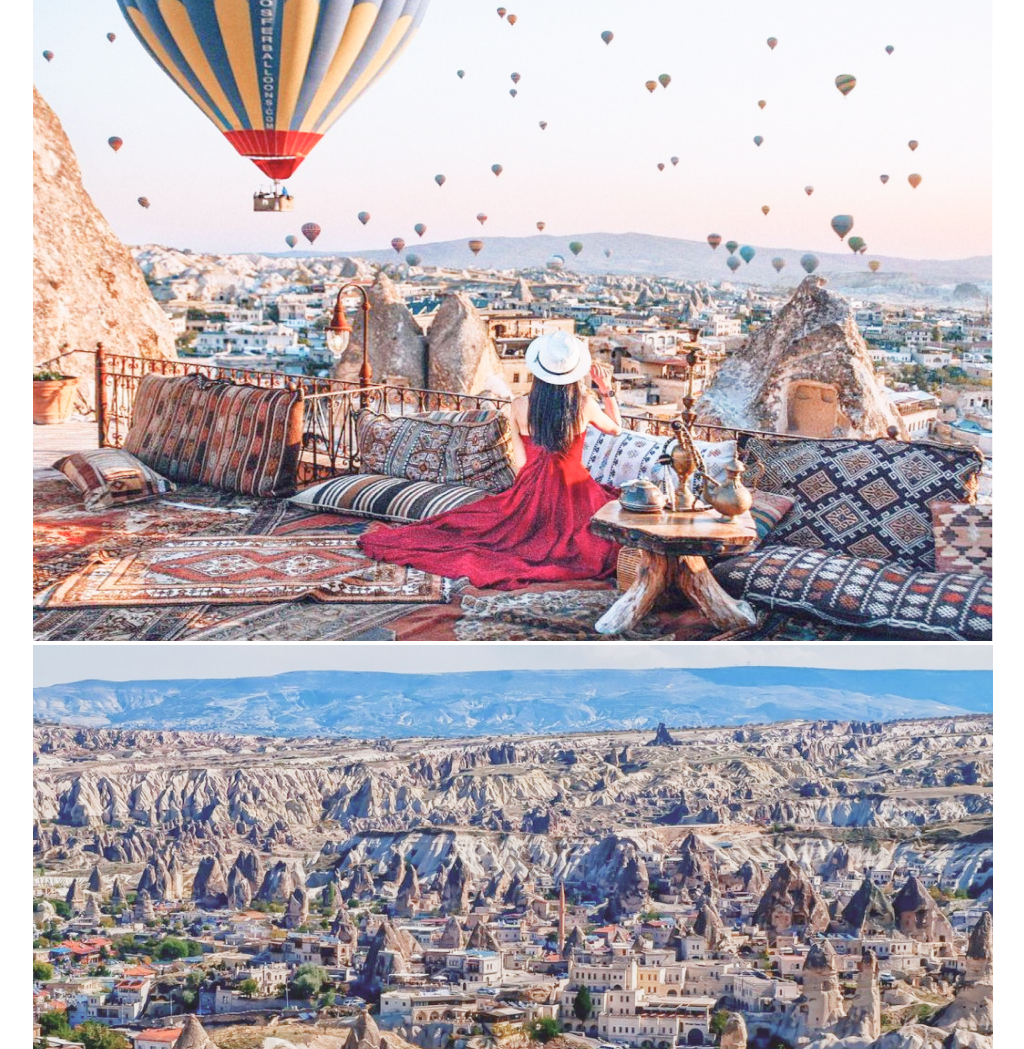
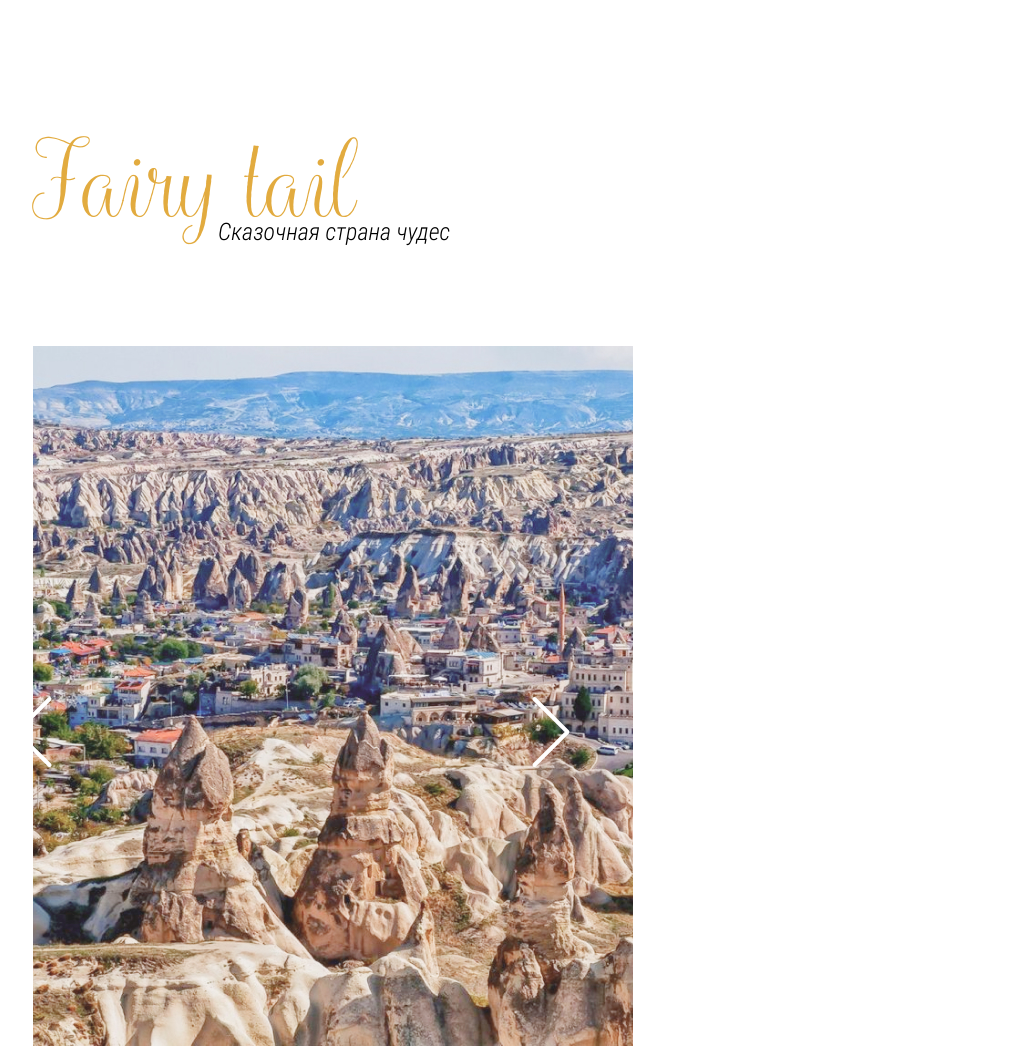
Before and after one commit to atata2008/Cappadocia_my, a plain HTML site: page index.html in a window 1280 px wide. Shown: the part 880-1929 px from the top of the page, without its empty margins (7-1031 px from the left). Drawn offline with nearby package versions, Linux system fonts and the light colour scheme.

Commit message:
Did first slider and partially titles

```diff
--- a/css/style.css
+++ b/css/style.css
@@ -60,6 +60,30 @@ body {
     margin: 0 auto;
     /* внутренние поля (стандартные)*/
     padding: 0 15px;
+}
+
+.page-section {
+    margin: 200px 0;
+}
+
+.title {
+    font-size: 96px;
+    line-height: 128px;
+    font-family: 'Balqis';
+    color: #E2AB3F;
+    font-weight: 300;
+    margin-bottom: 100px;
+}
+
+.title span {
+    font-weight: 300;
+    font-size: 24px;
+    line-height: 28px;
+    font-family: 'RobotoCondensed-LightItalic';
+    color: #000000;
+    display: block;
+    margin-top: -30px;
+    margin-left: 185px;
 }
 
 header {
@@ -141,3 +165,27 @@ a {
     margin-top: -66px;
     margin-right: 80px;
 }
+
+.fairy-tail__slider{
+    width: 50%;
+    /*уже есть/сгенерирован js position: relative*/
+}
+
+.slick-btn{
+    position: absolute;
+top: 50%;
+transform: translate(-50%);
+z-index: 5;
+cursor: pointer;
+background-color: transparent;
+border: none;
+outline: none;
+}
+
+.slick-prev{
+    left: 0;
+    }
+
+.slick-next{
+    right: 0;
+}
--- a/index.html
+++ b/index.html
@@ -28,9 +28,9 @@
       <h1 class="header__title">Cappadocia<span class="header__title-note">Эксклюзивный тур</span></h1>
     </div>
   </header>
-  <section class="fairy-tail">
+   <section class="fairy-tail page-section">
     <div class="container">
-      <h3 class="fairy-tail__title">Fairy tail<span>Сказочная страна чудес</span></h3>
+      <h3 class="fairy-tail__title title">Fairy tail<span>Сказочная страна чудес</span></h3>
       <div class="fairy-tail__inner">
         <div class="fairy-tail__slider">
           <div class="fairy-tail_slider-item"><img src="../images/fairy-tail__img1.jpg" alt="Воздушные шары в небе">
@@ -71,9 +71,9 @@
       </div>
     </div>
   </section>
-  <section class="our-trip">
+  <section class="our-trip page-section">
     <div class="container">
-      <h3 class="our-trip__title">Our trip<span>Маршрут</span></h3>
+      <h3 class="our-trip__title title">Our trip<span>Маршрут</span></h3>
       <div class="our-trip__inner">
         <div class="our-trip__content">
           <div class="our-trip__container">
@@ -107,7 +107,7 @@
             <p class="our-trip__btn">Забронировать</p>
           </div>
         </div>
-        <div class="our-trip__slider">
+        <div class="our-trip__slider page-section">
           <div class="our-trip_slider-item"><img src='../images/our-trip__img1.jpg'
               alt="Достопримечательность: жилье в горах"></div>
           <div class="our-trip_slider-item"><img src="../images/our-trip__img2.jpg"
@@ -120,7 +120,7 @@
   </section>
   <section class="hotel">
     <div class="container">
-      <h3 class="hotel__title">Вылет в Киев<span>Sultan Cave Suites</span></h3>
+      <h3 class="hotel__title title">Hotel<span>Sultan Cave Suites</span></h3>
       <div class="hotel-inner">
         <div class="hotel">
           <img src="../images/hotel__image.jpg" alt="" class="hotel__image">
--- a/js/main.js
+++ b/js/main.js
@@ -1,3 +1,8 @@
-$(function(){
-
+$(function () {
+    $('.fairy-tail__slider').slick({
+        prevArrow: '<button type="button" class="slick-prev slick-btn"><img src="images/arrow-back.svg" alt=""></button>',
+        nextArrow: '<button type="button" class="slick-next slick-btn"><img src="images/arrow-next.svg" alt=""></button>',
+        autoplay: true,
+        fade: true
+    });
 });
```
